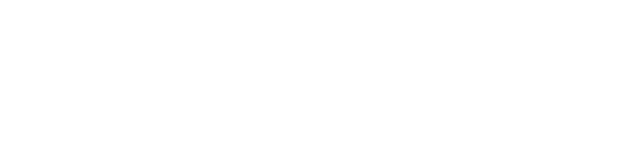
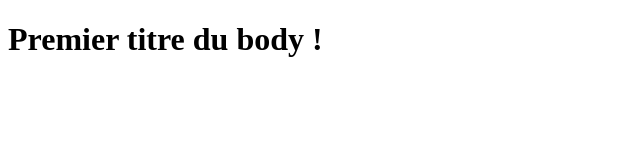
Before and after one commit to nicolaschapgier/helloWorld, a plain HTML site: page index.html in a window 1280 px wide. Shown: the whole page, without its empty margins (0-640 px from the left). Drawn offline with Linux system fonts and the light colour scheme.

Commit message:
Add first title

```diff
--- a/index.html
+++ b/index.html
@@ -5,5 +5,7 @@
   <title>Mon second titre est bien mieux !</title>
   </head>
 <body>
+  <h1>Premier titre du body !
+  </h1>
   </body>
 </html>
```
